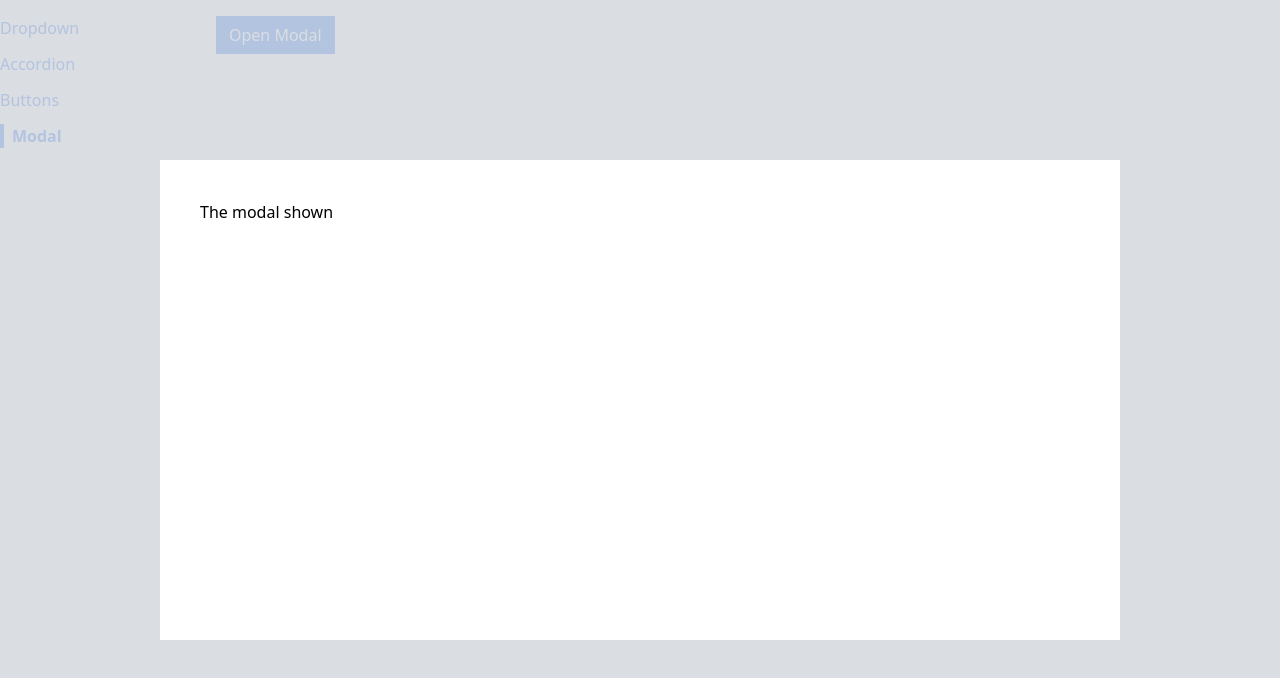
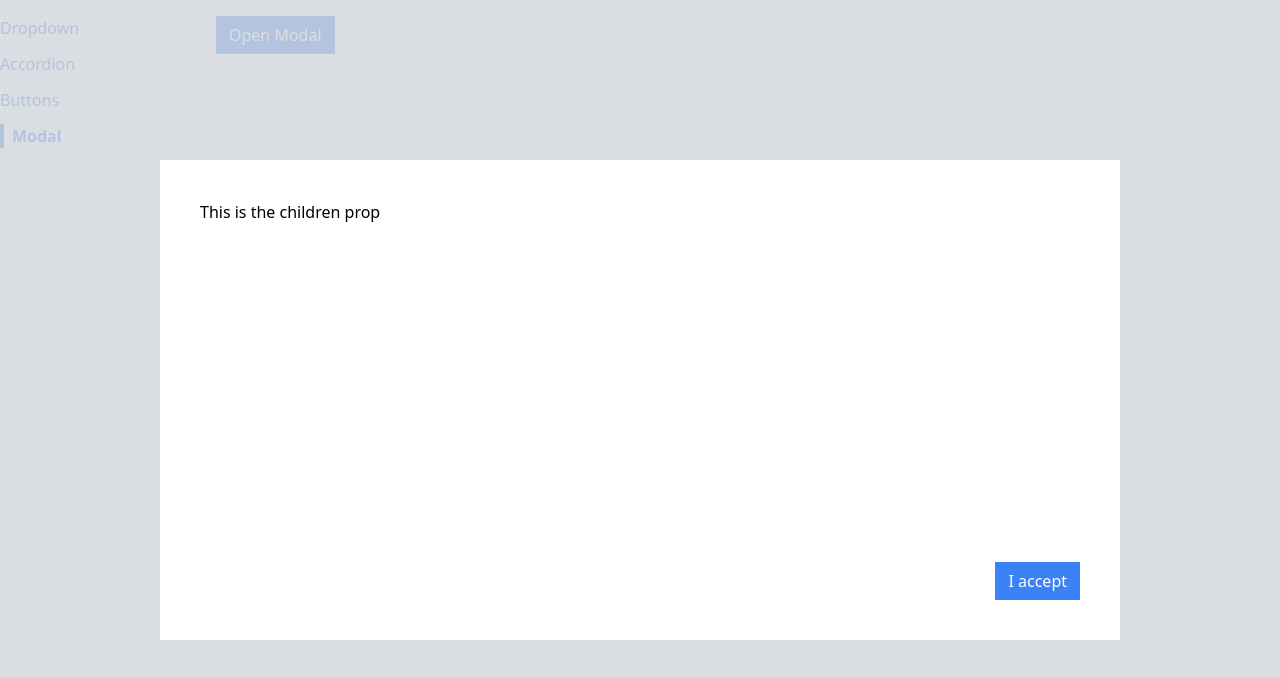
Before and after one commit to Modern-React-Redux-Sellers/React-Nav-Reusable-Components, a React (Create React App) app: page /modal in a window 1280 px wide. Both pictures are taken after a click on the button "Open Modal". Shown: the top 678 px of the page. Built offline with nearby package versions, Linux system fonts and the light colour scheme.

Commit message:
completed closing modal function, scrolling fix, and position fix of modal

```diff
--- a/src/components/Modal.js
+++ b/src/components/Modal.js
@@ -1,12 +1,28 @@
 import ReactDOM from "react-dom";
+import {useEffect} from "react";
 
-const Modal = () => {
+const Modal = ({onClose, actionBar, children}) => {
+    //disables scrolling if modal is shown
+    //reenables after modal is closed
+    useEffect(()=>{
+        document.body.classList.add('overflow-hidden');
+
+        return () => {
+            document.body.classList.remove('overflow-hidden');
+        }
+    },[])
+
     return ReactDOM.createPortal(<div>
-        <div className="absolute inset-0 bg-gray-300 opacity-80"></div>
-        <div className="absolute inset-40 p-10 bg-white"> The modal shown</div>
+        <div onClick={onClose} className="fixed inset-0 bg-gray-300 opacity-80"></div>
+        <div className="fixed inset-40 p-10 bg-white">
+            <div className="flex flex-col justify-between h-full">
+                {children}
+                <div className="flex justify-end">
+                    {actionBar}
+                </div>
+            </div>
+        </div>
     </div>, document.querySelector('.modal-container'))
-
-
 
 }
 
--- a/src/pages/ModalPage.js
+++ b/src/pages/ModalPage.js
@@ -1,18 +1,31 @@
 import {useState} from "react";
 import Modal from "../components/Modal";
 import Button from "../components/Button";
+import modal from "../components/Modal";
 
 const ModalPage = () => {
     const [showModal, setShowModal] = useState(false);
 
     const handleClick = () => {
         setShowModal(true)
-    }
+    };
 
-    return <div className="relative">
+    const handleClose = () => {
+        setShowModal(false);
+    };
+
+    const actionBar = (<div>
+        <Button primary onClick={handleClose}>I accept</Button>
+    </div>);
+
+    const modal = <Modal onClose={handleClose} actionBar={actionBar}>
+        <p>This is the children prop</p>
+    </Modal> ;
+
+    return <div>
         <Button primary onClick={handleClick}>Open Modal</Button>
-        {showModal && <Modal/>}
-    </div>
+        {showModal && modal}
+        </div>
 }
 
 export default ModalPage;
```
